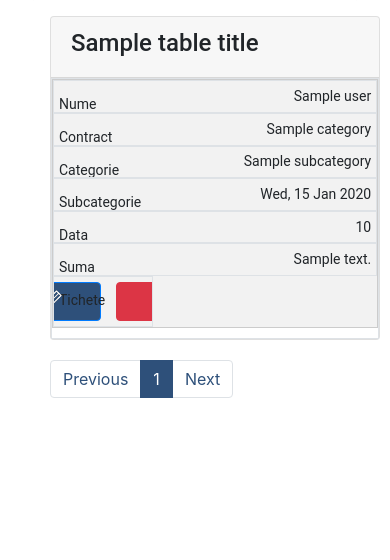
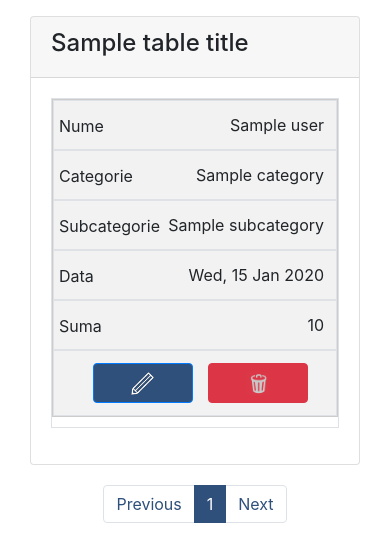
Before and after one commit to tupyy/homesite, a Django app: template templates/money/payment/view_month.html in a window 390 px wide. Shown: the part 284-844 px from the top of the page. Run offline with Django 3.2, Linux system fonts and the light colour scheme; the template is opened without the code that fills it: most values are stand-ins (such as "Sample title", 1, 10 or a date in 2020); some libraries are stand-ins or nearby versions.

Commit message:
css mobile

```diff
--- a/money/static/money/css/table.css
+++ b/money/static/money/css/table.css
@@ -1,3 +1,25 @@
+.row .btn-create {
+        background-color: #2E507A;
+    }
+
+    .row .btn-create:hover {
+        background-color: #03465C;
+    }
+
+    .row-actions .btn-create {
+        background-color: #2E507A;
+    }
+
+    .table .btn-primary {
+        margin-right: 5px;
+        background-color: #2E507A;
+    }
+
+    .table .btn-primary:hover {
+        background-color: #03465C;
+    }
+
+@media only screen and (min-width: 760px) {
     .payments-table {
         margin: 0 20px auto 20px;
         font-family: 'Roboto', sans-serif;
@@ -68,6 +90,7 @@
     .table {
         margin-bottom: 0;
     }
+
     /*
     used to vertically center elements, may need modification if you're not using default sizes.
     */
@@ -90,24 +113,94 @@ used to vertically center elements, may need modification if you're not using de
         height: 25px;
         filter: invert(1)
     }
-
-.row .btn-create {
-    background-color: #2E507A;
 }
 
-.row .btn-create:hover {
-    background-color: #03465C;
+@media only screen and (max-width: 760px),
+(min-device-width: 768px) and (max-device-width: 1024px) {
+    /* Force table to not be like tables anymore */
+    table,
+    thead,
+    tbody,
+    th,
+    td,
+    tr {
+        display: block;
     }
 
-.row-actions .btn-create {
-    background-color: #2E507A;
+    /* Hide table headers (but not display: none;, for accessibility) */
+    thead tr {
+        position: absolute;
+        top: -9999px;
+        left: -9999px;
     }
 
-.table .btn-primary {
-    margin-right: 5px;
-    background-color: #2E507A;
+    tr {
+        border: 1px solid #ccc;
+        margin-bottom: 10px;
     }
 
-.table .btn-primary:hover {
-    background-color: #03465C;
+    td {
+        /* Behave  like a "row" */
+        border: none;
+        border-bottom: 1px solid #eee;
+        position: relative;
+        overflow: hidden;
+        padding-left: 48%;
+        text-align: right;
     }
+
+    .td-btn {
+        width: 100%;
+    }
+
+    .row-actions {
+        display: flex;
+        justify-content: center;
+    }
+
+    .row-actions .btn img {
+        width: 25px;
+        height: 25px;
+        filter: invert(1)
+    }
+
+    td:before {
+        /* Now like a table header */
+        position: absolute;
+
+        /* Top/left values mimic padding */
+        top: 13px;
+        left: 5px;
+
+        /* width: 35% */
+        padding-right: 10px;
+        white-space: nowrap;
+    }
+
+    /*
+	Label the data
+	*/
+    td:nth-of-type(1):before {
+        content: "Nume";
+    }
+
+    td:nth-of-type(2):before {
+        content: "Categorie";
+    }
+
+    td:nth-of-type(3):before {
+        content: "Subcategorie";
+    }
+
+    td:nth-of-type(4):before {
+        content: "Data";
+    }
+
+    td:nth-of-type(5):before {
+        content: "Suma";
+    }
+
+    td:nth-of-type(6) {
+        display: none;
+    }
+}
--- a/money/static/money/css/view_month.css
+++ b/money/static/money/css/view_month.css
@@ -52,11 +52,13 @@ label {
 }
 
 .pagination li.page-item.active .page-link:hover {
-     background-color: #03465C;
+    background-color: #03465C;
 }
+
 .pagination li.page-item .page-link {
     color: #2e507a;
 }
+
 /* Zebra striping
 tr:nth-of-type(odd) {
     background: #eee;
@@ -66,96 +68,6 @@ Max width before this PARTICULAR table gets nasty
 This query will take effect for any screen smaller than 760px
 and also iPads specifically.
 */
-@media only screen and (max-width: 760px),
-(min-device-width: 768px) and (max-device-width: 1024px) {
-    /* Force table to not be like tables anymore */
-    table,
-    thead,
-    tbody,
-    th,
-    td,
-    tr {
-        display: block;
-    }
-
-    /* Hide table headers (but not display: none;, for accessibility) */
-    thead tr {
-        position: absolute;
-        top: -9999px;
-        left: -9999px;
-    }
-
-    tr {
-        border: 1px solid #ccc;
-        margin-bottom: 10px;
-    }
-
-    td {
-        /* Behave  like a "row" */
-        border: none;
-        border-bottom: 1px solid #eee;
-        position: relative;
-        overflow: hidden;
-        padding-left: 48%;
-        text-align: right;
-    }
-
-    .td-btn {
-        width: 100%;
-    }
-
-    td:before {
-        /* Now like a table header */
-        position: absolute;
-
-        /* Top/left values mimic padding */
-        top: 13px;
-        left: 5px;
-
-        /* width: 35% */
-        padding-right: 10px;
-        white-space: nowrap;
-    }
-
-    /*
-	Label the data
-	*/
-    td:nth-of-type(1):before {
-        content: "Nume";
-    }
-
-    td:nth-of-type(2):before {
-        content: "Contract";
-    }
-
-    td:nth-of-type(3):before {
-        content: "Categorie";
-    }
-
-    td:nth-of-type(4):before {
-        content: "Subcategorie";
-    }
-
-    td:nth-of-type(5):before {
-        content: "Data";
-    }
-
-    td:nth-of-type(6):before {
-        content: "Suma";
-    }
-
-    td:nth-of-type(7):before {
-        content: "Tichete";
-    }
-
-    td:nth-of-type(8):before {
-        content: "";
-    }
-
-    td:nth-of-type(9):before {
-        content: "";
-    }
-}
 
 @media screen and (max-width: 766.99px) {
     .form-group {
@@ -163,6 +75,13 @@ and also iPads specifically.
         margin-right: 0;
         margin-top: 0;
     }
+
+    .pagination-container {
+        display: flex;
+        align-items: center;
+        justify-content: center;
+    }
+
 }
 
 @media screen and (max-width: 574.99px) {
```
Lines whose indentation alone changed are shown as unchanged.
